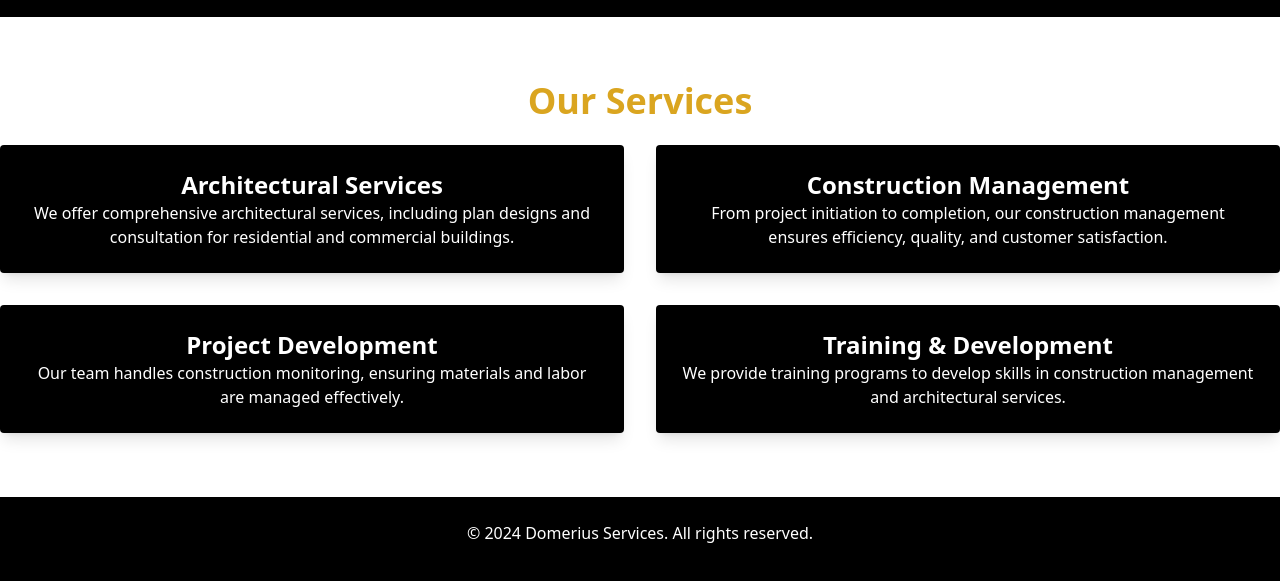
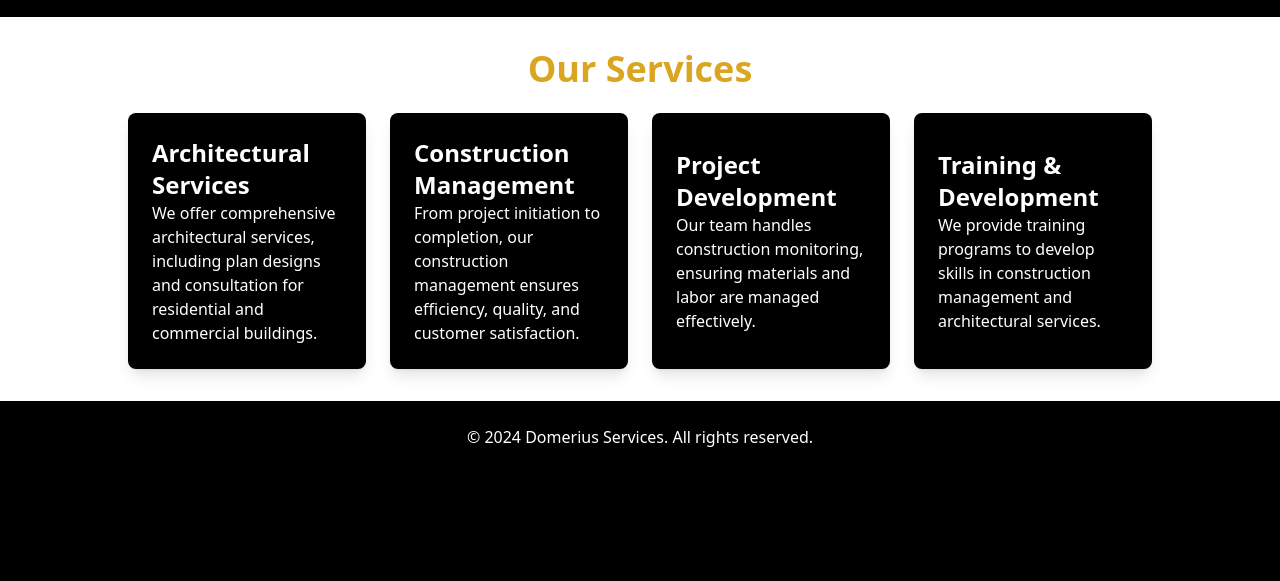
Before and after one commit to TraderJoe97/Domerius_Construction, a plain HTML site: page services.html in a window 1280 px wide. Shown: the part 87-668 px from the top of the page. Drawn offline with nearby package versions, Linux system fonts and the light colour scheme.

```diff
--- a/services.html
+++ b/services.html
@@ -41,28 +41,27 @@
             <li><a href="contact.html" class="text-white hover:text-gold">Contact</a></li>
         </ul>
     </header>
-
-    <!-- Services Section -->
-    <section class="py-12 md:py-16 bg-white text-black">
-        <div class="container mx-auto text-center">
-            <h2 class="text-3xl md:text-4xl font-bold text-gold mb-6">Our Services</h2>
-            <div class="grid grid-cols-1 md:grid-cols-2 gap-8">
-                <div class="p-6 bg-black text-white rounded shadow-lg hover:bg-gold ">
+    <!-- Services -->
+    <section class="w-full h-full px-5 md:py-8 bg-white text-black flex flex-col items-center">
+    <div class="text-center mb-6 w-full">
+        <h2 class="text-3xl md:text-4xl font-bold text-gold">Our Services</h2>
+    </div>
+    <div class="grid grid-cols-1 md:grid-cols-2 lg:grid-cols-3 xl:grid-cols-4 gap-6 max-w-screen-lg mx-auto ">
+        <div class="flex flex-col justify-center p-6 bg-black text-white rounded-lg shadow-lg ">
             <h3 class="text-2xl font-semibold">Architectural Services</h3>
             <p>We offer comprehensive architectural services, including plan designs and consultation for residential and commercial buildings.</p>
         </div>
-                <div class="p-6 bg-black text-white rounded shadow-lg hover:bg-gold ">
+        <div class="flex flex-col justify-center p-6 bg-black text-white rounded-lg shadow-lg ">
             <h3 class="text-2xl font-semibold">Construction Management</h3>
             <p>From project initiation to completion, our construction management ensures efficiency, quality, and customer satisfaction.</p>
         </div>
-                <div class="p-6 bg-black text-white rounded shadow-lg hover:bg-gold ">
+        <div class="flex flex-col justify-center p-6 bg-black text-white rounded-lg shadow-lg ">
             <h3 class="text-2xl font-semibold">Project Development</h3>
             <p>Our team handles construction monitoring, ensuring materials and labor are managed effectively.</p>
         </div>
-                <div class="p-6 bg-black text-white rounded shadow-lg hover:bg-gold ">
+        <div class="flex flex-col justify-center p-6 bg-black text-white rounded-lg shadow-lg ">
             <h3 class="text-2xl font-semibold">Training & Development</h3>
             <p>We provide training programs to develop skills in construction management and architectural services.</p>
-                </div>
         </div>
     </div>
 </section>
@@ -73,5 +72,12 @@
             <p>&copy; 2024 Domerius Services. All rights reserved.</p>
         </div>
     </footer>
+        <script>
+        // Toggle mobile menu
+        document.getElementById('menu-toggle').addEventListener('click', function () {
+            const menu = document.getElementById('mobile-menu');
+            menu.classList.toggle('hidden');
+        });
+    </script>
 </body>
 </html>
```
Also changed, not shown: about.html (+7 -0 lines), projects.html (+7 -0 lines). Lines whose indentation alone changed are shown as unchanged.
